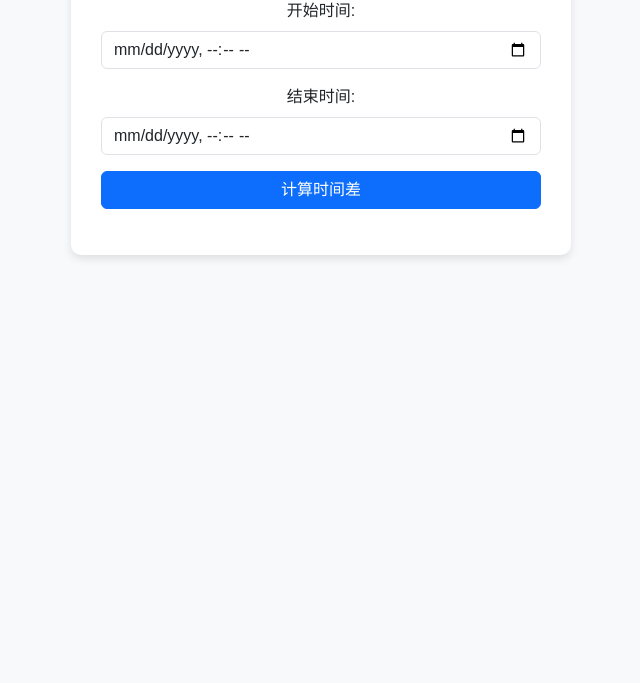
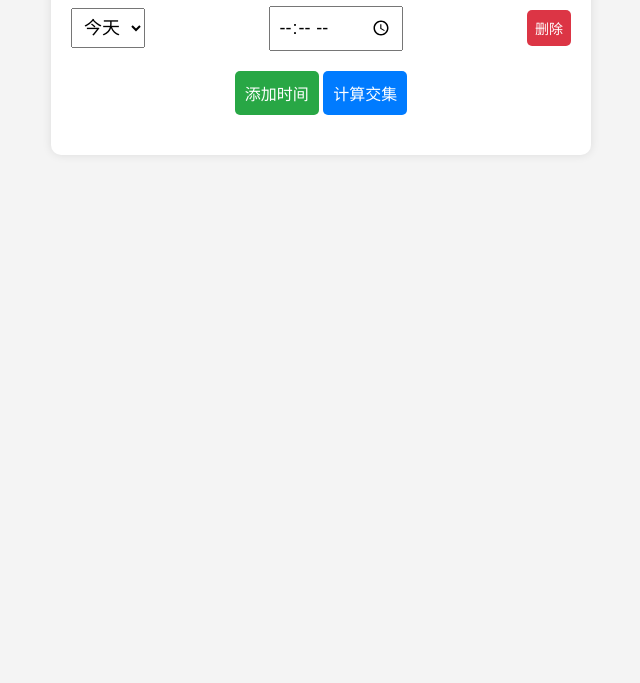
Before and after one commit to xu-y-y/hujie, a plain HTML site: page index.html in a window 1280 px wide. Shown: the part 117-800 px from the top of the page, without its empty margins (319-959 px from the left). Drawn offline with nearby package versions, Linux system fonts and the light colour scheme.

Commit message:
index.html

```diff
--- a/index.html
+++ b/index.html
@@ -3,73 +3,190 @@
 <head>
     <meta charset="UTF-8">
     <meta name="viewport" content="width=device-width, initial-scale=1.0">
-    <title>时间差计算器</title>
-
-    <!-- 引入 Bootstrap -->
-    <link rel="stylesheet" href="https://cdn.jsdelivr.net/npm/bootstrap@5.3.0/dist/css/bootstrap.min.css">
-
+    <title>时间交集计算器</title>
     <style>
         body {
-            background-color: #f8f9fa;
+            font-family: "Microsoft YaHei", Arial, sans-serif;
+            background-color: #f4f4f4;
             text-align: center;
-            padding: 40px;
-            font-family: Arial, sans-serif;
+            padding: 20px;
         }
         .container {
+            background: white;
+            padding: 20px;
+            border-radius: 10px;
+            box-shadow: 0 0 10px rgba(0, 0, 0, 0.1);
+            display: inline-block;
+            width: 90%;
             max-width: 500px;
-            background: white;
-            padding: 30px;
-            border-radius: 10px;
-            box-shadow: 0 4px 8px rgba(0, 0, 0, 0.1);
         }
-        h2 { color: #007bff; }
-        button { width: 100%; }
+        .time-input {
+            margin: 10px 0;
+            display: flex;
+            justify-content: space-between;
+            align-items: center;
+            gap: 10px;
+        }
+        select, input {
+            padding: 8px;
+            font-size: 18px;
+            font-family: Arial;  /* 统一时间显示字体，保证对齐 */
+        }
+        .add-btn {
+            margin-top: 10px;
+            padding: 10px;
+            font-size: 16px;
+            background: #28a745; /* 绿色 */
+            color: white;
+            border: none;
+            border-radius: 5px;
+            cursor: pointer;
+        }
+        .add-btn:hover {
+            background: #218838;
+        }
+        .remove-btn {
+            padding: 8px;
+            font-size: 14px;
+            background: #dc3545; /* 红色 */
+            color: white;
+            border: none;
+            border-radius: 5px;
+            cursor: pointer;
+        }
+        .remove-btn:hover {
+            background: #c82333;
+        }
+        .calculate-btn {
+            margin-top: 10px;
+            padding: 10px;
+            font-size: 16px;
+            background: #007BFF;
+            color: white;
+            border: none;
+            border-radius: 5px;
+            cursor: pointer;
+        }
+        .calculate-btn:hover {
+            background: #0056b3;
+        }
+        #results {
+            margin-top: 20px;
+            font-size: 18px;
+            text-align: left;
+        }
+        .result-box {
+            background: #fff;
+            padding: 10px;
+            margin: 10px 0;
+            border-radius: 5px;
+            box-shadow: 0 0 5px rgba(0, 0, 0, 0.1);
+        }
     </style>
+</head>
+<body>
+
+    <div class="container">
+        <h2>时间交集计算器</h2>
+        <div id="time-container">
+            <div class="time-input">
+                <select class="day-select">
+                    <option value="today">今天</option>
+                    <option value="yesterday">昨天</option>
+                </select>
+                <input type="time" class="time-picker">
+                <button class="remove-btn" onclick="removeTimeInput(this)">删除</button>
+            </div>
+        </div>
+        <button class="add-btn" onclick="addTimeInput()">添加时间</button>
+        <button class="calculate-btn" onclick="calculateIntersection()">计算交集</button>
+        <div id="results"></div>
+    </div>
 
     <script>
-        function calculateTimeDifference() {
-            let startTime = new Date(document.getElementById("startTime").value);
-            let endTime = new Date(document.getElementById("endTime").value);
+        function addTimeInput() {
+            let container = document.getElementById("time-container");
+            let div = document.createElement("div");
+            div.className = "time-input";
+            div.innerHTML = `
+                <select class="day-select">
+                    <option value="today">今天</option>
+                    <option value="yesterday">昨天</option>
+                </select>
+                <input type="time" class="time-picker">
+                <button class="remove-btn" onclick="removeTimeInput(this)">删除</button>
+            `;
+            container.appendChild(div);
+        }
 
-            if (isNaN(startTime) || isNaN(endTime)) {
-                alert("请输入有效的时间");
-                return;
+        function removeTimeInput(button) {
+            let container = document.getElementById("time-container");
+            if (container.children.length > 1) {
+                button.parentElement.remove();
             }
+        }
 
-            let diffMs = endTime - startTime;
-            if (diffMs < 0) {
-                alert("结束时间必须大于开始时间");
-                return;
-            }
+        function calculateIntersection() {
+            let inputs = document.querySelectorAll(".time-input");
+            let allRanges = [];
+            let resultsDiv = document.getElementById("results");
+            resultsDiv.innerHTML = ""; // 清空之前的结果
 
-            let diffSeconds = Math.floor(diffMs / 1000);
-            let diffMinutes = Math.floor(diffSeconds / 60);
-            let diffHours = Math.floor(diffMinutes / 60);
-            let diffDays = Math.floor(diffHours / 24);
+            inputs.forEach((input) => {
+                let day = input.querySelector(".day-select").value;
+                let timeStr = input.querySelector(".time-picker").value;
+                if (!timeStr) return;
 
-            document.getElementById("result").innerHTML = `
-                <b>${diffDays}</b> 天,
-                <b>${diffHours % 24}</b> 小时,
-                <b>${diffMinutes % 60}</b> 分钟,
-                <b>${diffSeconds % 60}</b> 秒
+                let [hours, minutes] = timeStr.split(":").map(Number);
+                let totalMinutes = (day === "yesterday" ? -24 * 60 : 0) + hours * 60 + minutes;
+
+                // **1. 计算 start_time（严格减去 3 小时）**
+                let startMinutes = totalMinutes - 180;
+
+                // **2. 生成可选时间，只筛选 `xx:00` 或 `xx:30`**
+                let possibleTimes = [];
+                let m = startMinutes;
+
+                // **确保 m 对齐到 `xx:00` 或 `xx:30`**
+                if (m % 30 !== 0) {
+                    m -= (m % 30);  // 让 m 先对齐到 `xx:00`
+                }
+
+                for (; m <= totalMinutes; m += 30) {
+                    let h = Math.floor(m / 60);
+                    let min = m % 60;
+                    let formattedTime = `${(h + 24) % 24}:${min === 0 ? "00" : "30"}`;
+                    possibleTimes.push(formattedTime);
+                }
+
+                // **去重，确保不会重复**
+                possibleTimes = [...new Set(possibleTimes)];
+
+                allRanges.push(possibleTimes);
+
+                // **显示当前时间的可选时间**
+                let timeLabel = day === "today" ? "今天" : "昨天";
+                let displayTime = `${timeLabel} ${timeStr}`;
+                resultsDiv.innerHTML += `
+                    <div class="result-box">
+                        <strong>${displayTime} 可选时间:</strong>
+                        <br>${possibleTimes.join(", ")}
+                    </div>
+                `;
+            });
+
+            // **3. 计算交集**
+            let intersection = allRanges.reduce((a, b) => a.filter(time => b.includes(time)), allRanges[0] || []);
+
+            // **4. 输出交集**
+            resultsDiv.innerHTML += `
+                <div class="result-box">
+                    <strong>可选时间交集：</strong>
+                    <br>${intersection.length > 0 ? intersection.join(", ") : "无交集"}
+                </div>
             `;
         }
     </script>
-</head>
-<body>
-    <div class="container">
-        <h2>时间差计算器</h2>
-        <label for="startTime" class="form-label">开始时间:</label>
-        <input type="datetime-local" id="startTime" class="form-control mb-3">
 
-        <label for="endTime" class="form-label">结束时间:</label>
-        <input type="datetime-local" id="endTime" class="form-control mb-3">
-
-        <button class="btn btn-primary" onclick="calculateTimeDifference()">计算时间差</button>
-        <p id="result" class="mt-3"></p>
-    </div>
-
-    <!-- 引入 Bootstrap 脚本（可选） -->
-    <script src="https://cdn.jsdelivr.net/npm/bootstrap@5.3.0/dist/js/bootstrap.bundle.min.js"></script>
 </body>
 </html>
```
